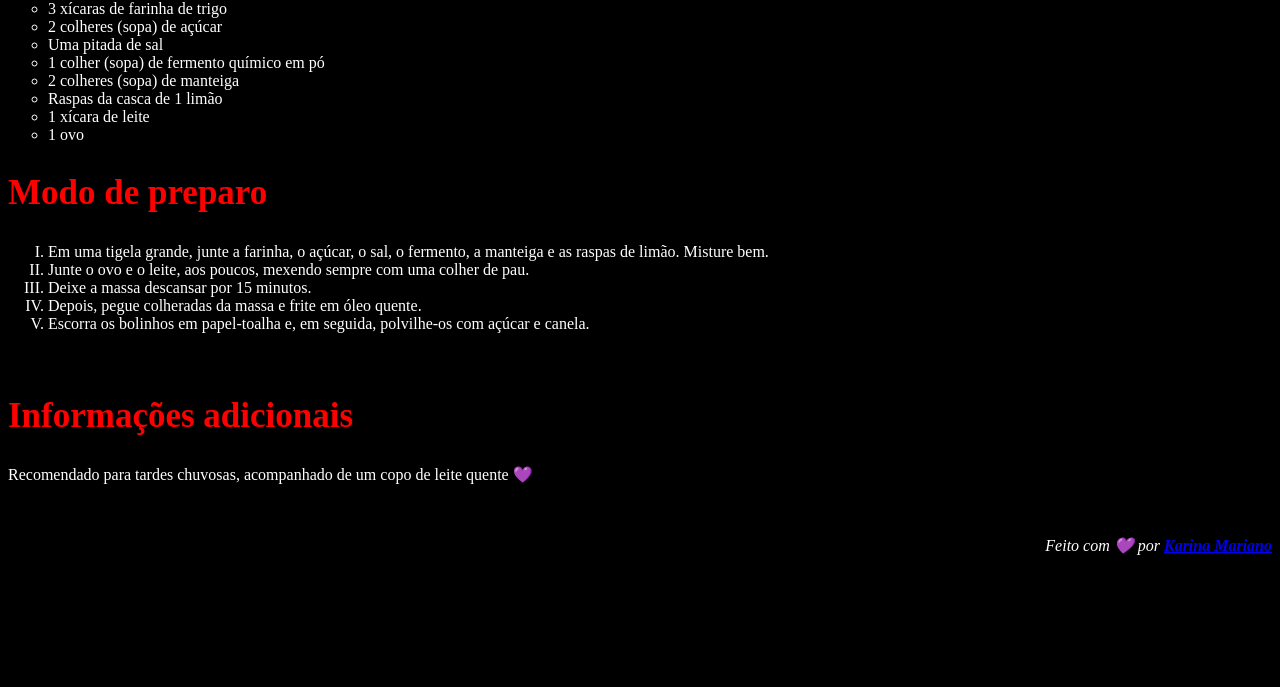
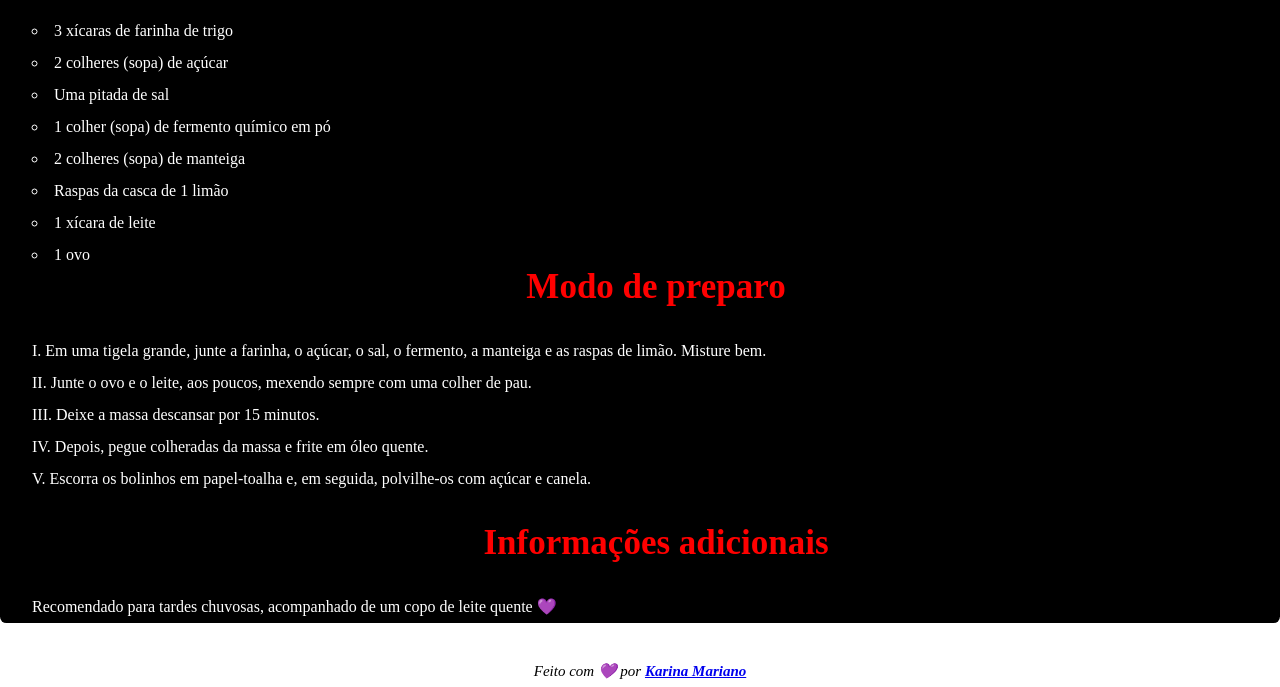
Before and after one commit to kahmariano/paginas_de_receitas, a plain HTML site: page index.html in a window 1280 px wide. Shown: the part 547-1234 px from the top of the page. Before the commit the page ends 1110 px from the top, so only its background shows below. Drawn offline with Linux system fonts and the light colour scheme.

Commit message:
estilizaçao da div

```diff
--- a/index.html
+++ b/index.html
@@ -13,18 +13,22 @@
 </head>
 
 <body>
+  <div>
   <main>
     <!-- conteudo principal -->
     <h1>Bolinho de Chuva</h2>
+      <br>
       <figure>
         <img src="/imagens/vovo-palmirinha-bolinho-de-chuva-702x336.jpg"
           alt="Imagem bolinho de chuva com açúcar e canela" />
         <figcaption>Bolinho de Chuva, com açúcar e canela</figcaption>
       </figure>
+      <br>
       <h2>Ingredientes</h2>
       <!-- subtitulo -->
       <ul>
         <!-- lista nao ordenada -->
+        <br>
         <li>
           3 xícaras de farinha de trigo
         </li>
@@ -52,7 +56,8 @@
       </ul>
 
       <h2>Modo de preparo</h2>
-        <ol type="I">
+      <br>
+        <ol >
           <li>
             Em uma tigela grande, junte a farinha, o açúcar, o sal, o fermento, a
             manteiga e as raspas de limão. Misture bem.
@@ -74,9 +79,10 @@
         </ol>
       <br>
       <h2>Informações adicionais</h2>
+      <br>
       <p>Recomendado para tardes chuvosas, acompanhado de um copo de leite quente 💜</p>
   </main>
-  <br>
+  </div>
   <br>
   <footer>
     <!-- rodape -->
--- a/styles.css
+++ b/styles.css
@@ -1,15 +1,30 @@
+* {
+  margin: 0;
+  padding: 0;
+  box-sizing: border-box;
+  line-height: 2rem;
+}
 :root {
   --white: white;
   --black: black;
   --red: red;
 }
 
-body {
+main {
   background-color: var(--black);
   color: var(--white);
+  width: 80rem;
+  right: auto;
+  margin-left: auto;
+  margin-right: auto;
+  border-radius: 0.4rem;
+  padding-left: 2rem;
 }
 
 h1 {
+  padding-top: 1rem;
+  line-height: 3rem;
+  margin-top: 2rem;
   text-align: center;
   color: var(--red);
   font-size: 50px;
@@ -17,7 +32,7 @@ h1 {
 
 h2 {
   color: var(--red);
-  text-align: left;
+  text-align: center;
   font-size: 35px;
 }
 
@@ -37,12 +52,16 @@ figcaption {
 ul {
   text-align: left;
   list-style: circle;
+  list-style-position: inside;
 }
 
 ol {
   text-align: left;
+  list-style: upper-roman;
+  list-style-position: inside;
 }
 
 footer {
-  text-align: right;
+  text-align: center;
+  font-size: 15px;
 }
```
